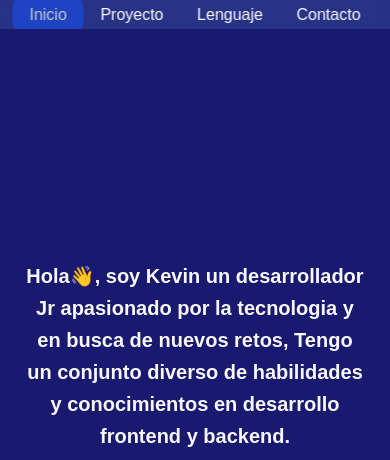
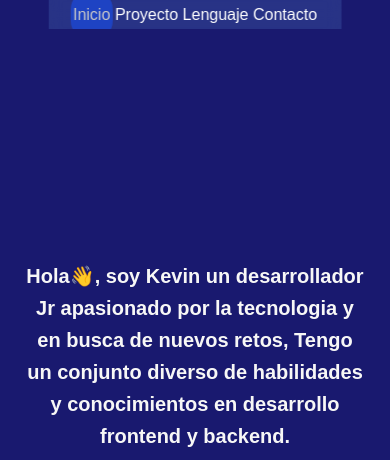
Before and after one commit to kbarrioss/kevinBarriosDev.github.io, a plain HTML site: page index.html in a window 390 px wide. Shown: the top 460 px of the page. Drawn offline with Linux system fonts and the light colour scheme.

Commit message:
Update style.css

```diff
--- a/CSS/style.css
+++ b/CSS/style.css
@@ -412,7 +412,7 @@ nav ul li a {
 }
     @media (min-width: 320px) and (max-width: 480px) {
         nav {
-            width: 110%;
+            width: 75%;
             height: 5px;
             border-radius: 0;
             margin: 0;
```
